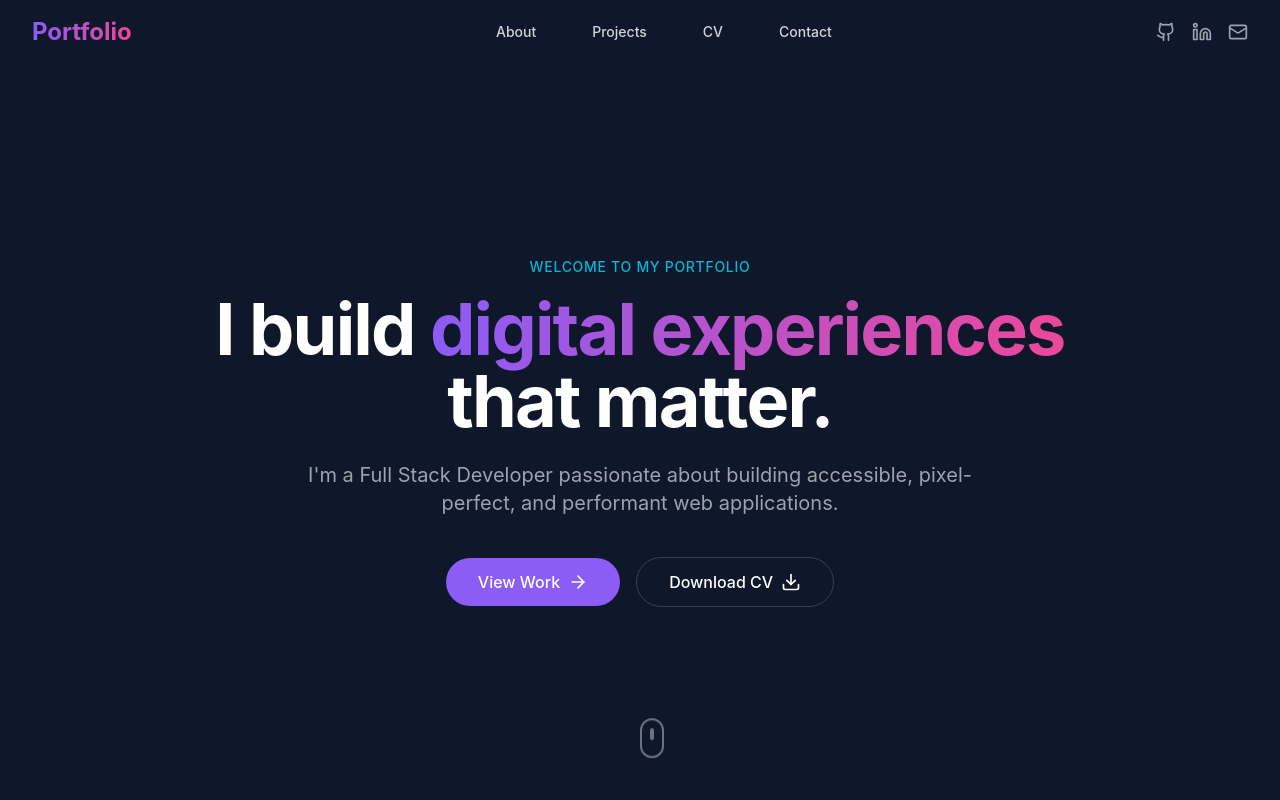
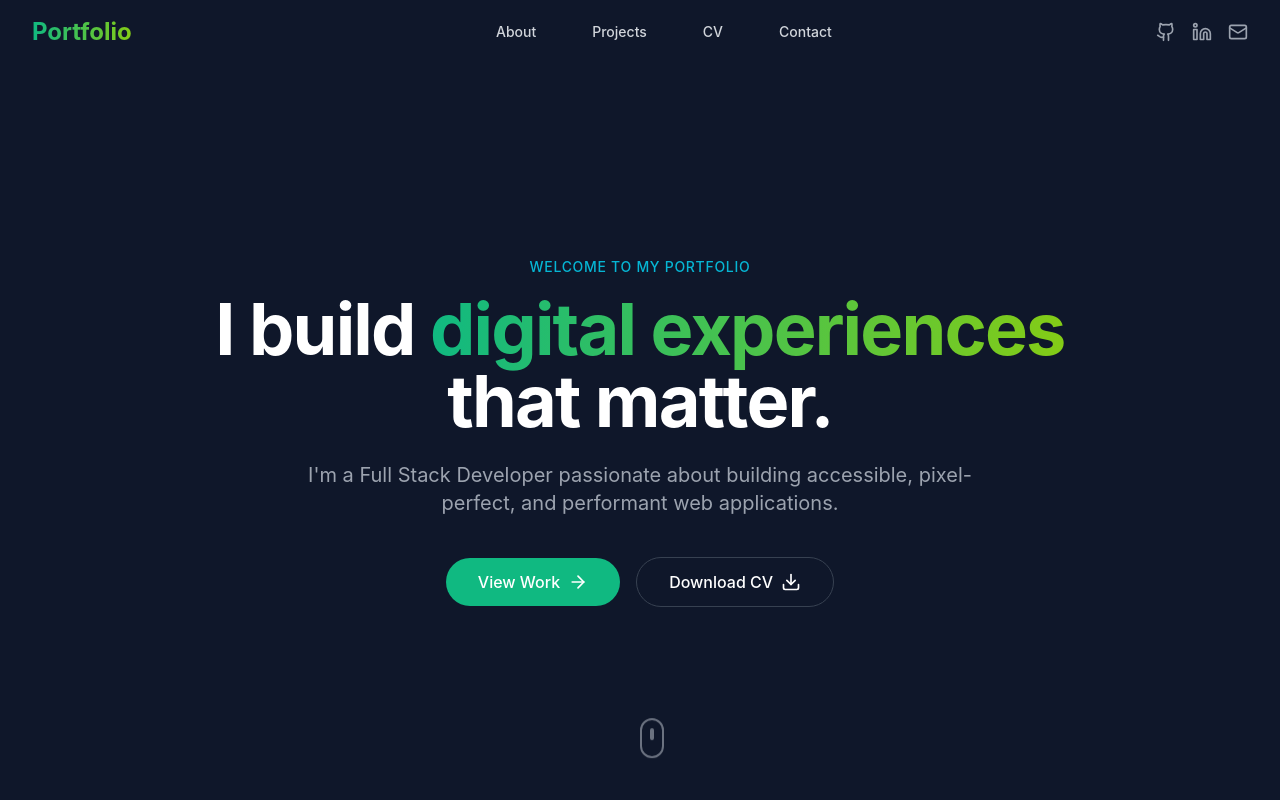
Before and after one commit to Xpecialist/Portfolio-Webpage, a React (Vite) app: page / in a window 1280 px wide. Shown: the top 800 px of the page. Built offline with nearby package versions, Linux system fonts and the light colour scheme.

Commit message:
Update color palette to green theme

```diff
--- a/tailwind.config.js
+++ b/tailwind.config.js
@@ -9,8 +9,8 @@ export default {
       colors: {
         background: "#0f172a", // Slate 950
         surface: "#1e293b", // Slate 800
-        primary: "#8b5cf6", // Violet 500
-        secondary: "#ec4899", // Pink 500
+        primary: "#10b981", // Emerald 500
+        secondary: "#84cc16", // Lime 500
         accent: "#06b6d4", // Cyan 500
       },
       fontFamily: {
```
